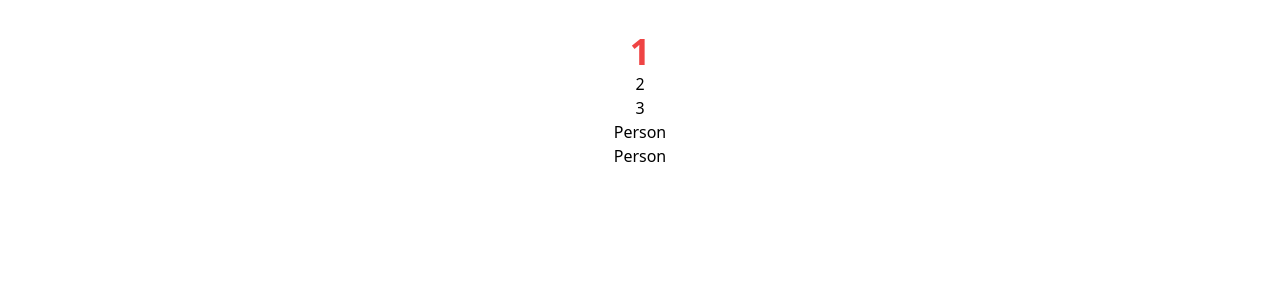
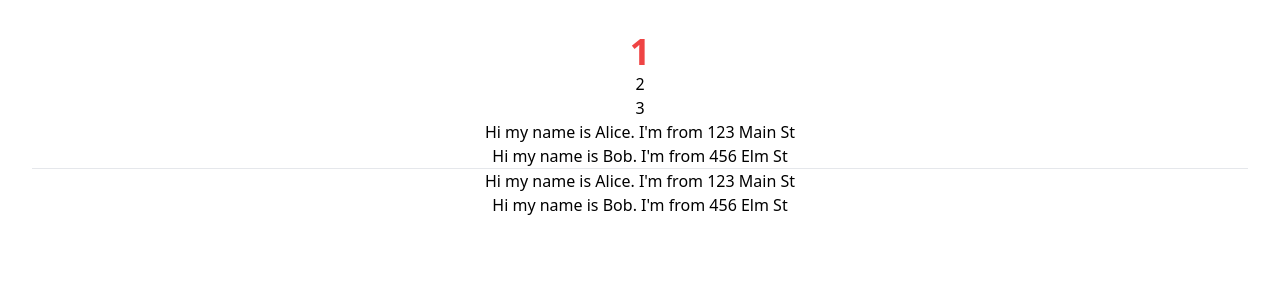
Before and after one commit to ruhyadi/multimatics, a React (Vite) app in the folder day05_react/: page / in a window 1280 px wide. Shown: the top 300 px of the page. Built offline with nearby package versions, Linux system fonts and the light colour scheme.

Commit message:
feat: enhance Person component to accept props and display user information

```diff
--- a/day05_react/src/App.tsx
+++ b/day05_react/src/App.tsx
@@ -1,16 +1,27 @@
 import "./App.css";
-import Person from "./components/Person";
+import Person, { PersonProps } from "./components/Person";
 
 function App() {
-  let visible = true;
+  const visible = true;
+
+  const persons: PersonProps[] = [
+    { name: "Alice", address: "123 Main St" },
+    { name: "Bob", address: "456 Elm St" },
+  ];
 
   return (
     <>
       <div className="text-red-500 font-bold text-4xl">1</div>
       <div>2</div>
       <div>3</div>
-      <Person />
-      {visible && <Person />}
+      <Person name="Alice" address="123 Main St" />
+      {visible && <Person name="Bob" address="456 Elm St" />}
+      <hr />
+      {persons.map((person, index) => {
+        return (
+          <Person key={index} name={person.name} address={person.address} />
+        );
+      })}
     </>
   );
 }
--- a/day05_react/src/components/Person.tsx
+++ b/day05_react/src/components/Person.tsx
@@ -1,7 +1,14 @@
-const Person = () => {
+export type PersonProps = {
+  name: string;
+  address: string;
+};
+
+const Person: React.FC<PersonProps> = ({ name, address }) => {
   return (
     <div>
-      <h1>Person</h1>
+      <p>
+        Hi my name is {name}. I'm from {address}
+      </p>
     </div>
   );
 };
```
